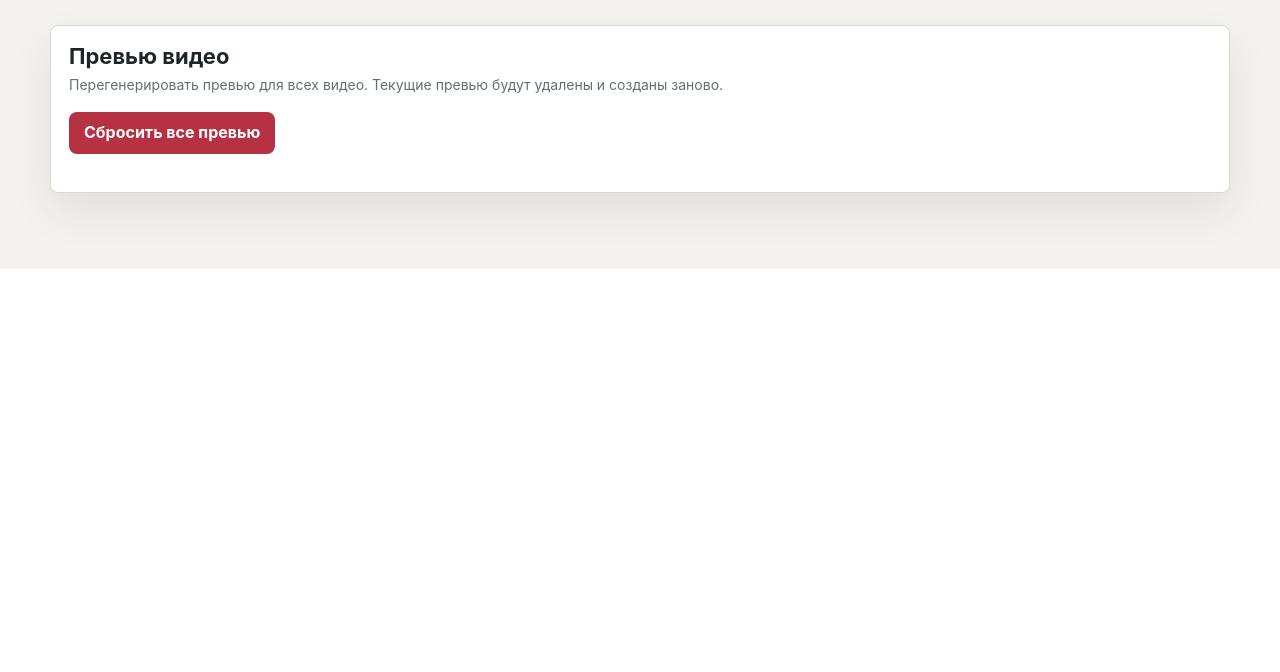
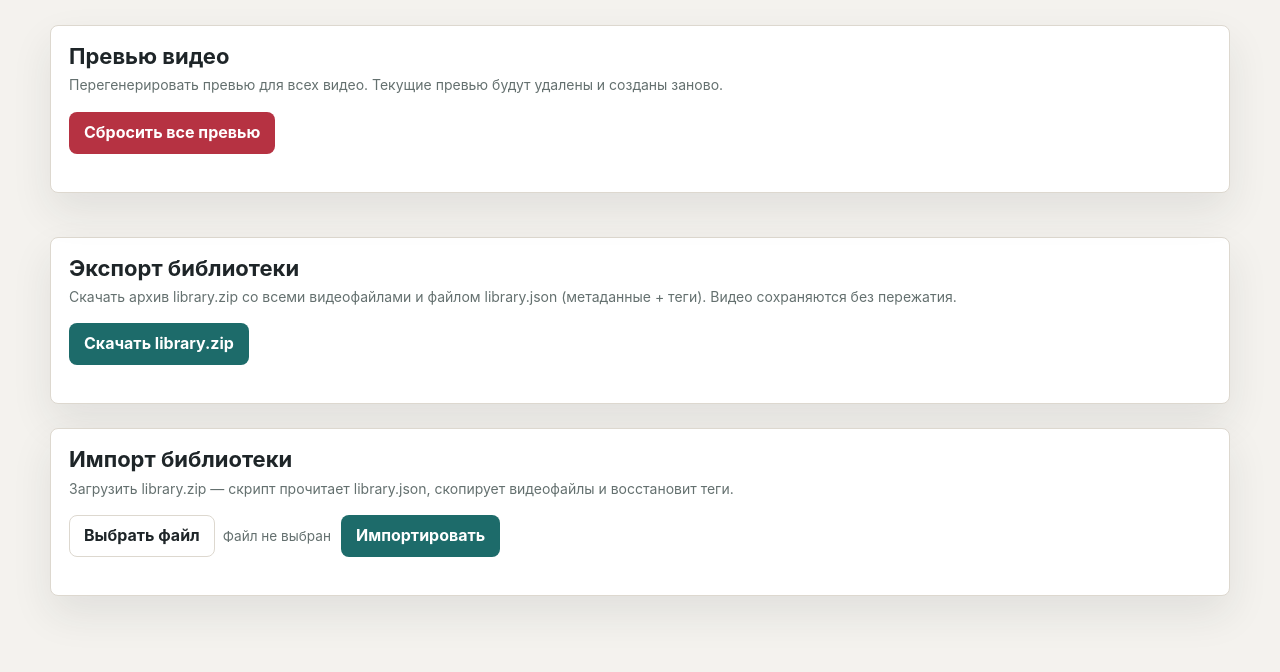
Before and after one commit to VoidEmptiness/Video-Library, a FastAPI app: template app/templates/settings.html in a window 1280 px wide. Shown: the part 670-1342 px from the top of the page. Before the commit the page ends 939 px from the top, so only its background shows below. Run offline with FastAPI, Linux system fonts and the light colour scheme; the template is opened without the code that fills it, so the values that code supplies are empty; parts of the project's set-up code (start-up, migrations or seed data) failed here and were passed over.

Commit message:
Добавлено | Настройки Добавлен экспорт/импорт видео с сохранением тегов Мелкие испралвения

```diff
--- a/app/database.py
+++ b/app/database.py
@@ -1,6 +1,6 @@
 import os
 
-from sqlalchemy import create_engine
+from sqlalchemy import create_engine, event
 from sqlalchemy.orm import sessionmaker
 
 
@@ -10,8 +10,19 @@ def _db_url() -> str:
 
 DATABASE_URL = _db_url()
 
-connect_args = {"check_same_thread": False} if DATABASE_URL.startswith("sqlite:") else {}
+_IS_SQLITE = DATABASE_URL.startswith("sqlite:")
+connect_args = {"check_same_thread": False} if _IS_SQLITE else {}
 engine = create_engine(DATABASE_URL, future=True, connect_args=connect_args)
+
+
+@event.listens_for(engine, "connect")
+def _set_sqlite_pragma(dbapi_connection, connection_record):
+    if _IS_SQLITE:
+        cursor = dbapi_connection.cursor()
+        cursor.execute("PRAGMA foreign_keys=ON")
+        cursor.close()
+
+
 SessionLocal = sessionmaker(bind=engine, autoflush=False, autocommit=False, future=True)
 
 
--- a/app/main.py
+++ b/app/main.py
@@ -85,7 +85,7 @@ def _migrate_db() -> None:
         for ix_name in indexes:
             if ix_name and "name" in ix_name.lower():
                 with engine.connect() as conn:
-                    conn.execute(text(f"DROP INDEX IF EXISTS \"{ix_name}\""))
+                    conn.execute(text("DROP INDEX IF EXISTS \"%s\"" % ix_name.replace("\"", "\"\"")))
                     conn.commit()
                 break
     except Exception:
@@ -1106,6 +1106,116 @@ def folder_view(
     )
 
 
+@app.get("/library/export")
+def library_export(
+    db: Annotated[Session, Depends(get_db)],
+    _: AdminUser,
+):
+    videos = list(
+        db.execute(
+            select(Video).options(joinedload(Video.tags)).order_by(Video.id)
+        )
+        .unique()
+        .scalars()
+    )
+    meta = []
+    buf = io.BytesIO()
+    with zipfile.ZipFile(buf, "w", zipfile.ZIP_STORED) as zf:
+        for video in videos:
+            src = video_path(video.filename)
+            if src.exists():
+                zf.write(str(src), video.filename)
+            meta.append({
+                "filename": video.filename,
+                "filename_720p": video.filename_720p,
+                "original_name": video.original_name,
+                "content_type": video.content_type,
+                "size_bytes": video.size_bytes,
+                "created_at": video.created_at.isoformat() if video.created_at else None,
+                "tags": [{"name": t.name, "description": t.description} for t in video.tags],
+            })
+        zf.writestr("library.json", json.dumps(meta, ensure_ascii=False, indent=2))
+    return Response(
+        content=buf.getvalue(),
+        media_type="application/zip",
+        headers={"Content-Disposition": 'attachment; filename="library.zip"'},
+    )
+
+
+@app.post("/library/import")
+def library_import(
+    db: Annotated[Session, Depends(get_db)],
+    _: AdminUserHTML,
+    file: UploadFile = File(...),
+):
+    raw = file.file.read()
+    try:
+        zf = zipfile.ZipFile(io.BytesIO(raw), "r")
+    except Exception:
+        raise HTTPException(status_code=400, detail="Invalid ZIP file")
+
+    if "library.json" not in zf.namelist():
+        raise HTTPException(status_code=400, detail="ZIP must contain library.json")
+
+    try:
+        items = json.loads(zf.read("library.json"))
+    except json.JSONDecodeError:
+        raise HTTPException(status_code=400, detail="Invalid library.json in archive")
+
+    if not isinstance(items, list):
+        items = [items]
+
+    ensure_dirs()
+    imported = 0
+    skipped = 0
+
+    for item in items:
+        filename = item.get("filename")
+        if not filename:
+            skipped += 1
+            continue
+
+        existing = db.scalar(select(Video).where(Video.filename == filename))
+        if existing:
+            skipped += 1
+            continue
+
+        dest = video_path(filename)
+        if filename in zf.namelist():
+            with dest.open("wb") as f:
+                f.write(zf.read(filename))
+        else:
+            skipped += 1
+            continue
+
+        video = Video(
+            filename=filename,
+            filename_720p=item.get("filename_720p"),
+            original_name=item.get("original_name", filename),
+            content_type=item.get("content_type", "application/octet-stream"),
+            size_bytes=item.get("size_bytes", dest.stat().st_size),
+        )
+        db.add(video)
+        db.flush()
+
+        for tag_item in item.get("tags", []):
+            name = tag_item.get("name")
+            if not name:
+                continue
+            tag = db.scalar(select(Tag).where(Tag.name == name))
+            if not tag:
+                tag = Tag(name=name, description=tag_item.get("description"))
+                db.add(tag)
+                db.flush()
+            video.tags.append(tag)
+
+        imported += 1
+
+    zf.close()
+    db.commit()
+    return _redirect(f"/?imported={imported}&skipped={skipped}")
+
+
 @app.get("/settings", response_class=HTMLResponse)
 def settings_page(
     request: Request,
@@ -1142,7 +1252,7 @@ def reset_thumbnails(
     db: Annotated[Session, Depends(get_db)],
     _: AdminUserHTML,
 ):
-    videos = db.query(Video).all()
+    videos = list(db.scalars(select(Video)))
     thumb_pairs: list[tuple[int, Path]] = []
     for video in videos:
         old_thumb = Path(video.thumbnail_path) if video.thumbnail_path else THUMB_DIR / f"{video.id}.jpg"
--- a/app/services/transcoding.py
+++ b/app/services/transcoding.py
@@ -208,6 +208,7 @@ def transcode_to_h264(
             stdout=subprocess.DEVNULL,
             stderr=subprocess.PIPE if video_id else subprocess.DEVNULL,
             text=True,
+            bufsize=1,
         )
 
         if video_id and proc.stderr:
--- a/app/static/app.css
+++ b/app/static/app.css
@@ -1621,8 +1621,53 @@ html[data-theme="dark"] .video-card:hover {
   color: #fff;
 }
 
+.file-picker {
+  display: flex;
+  align-items: center;
+  gap: 8px;
+}
+.file-picker input[type="file"] {
+  position: absolute;
+  width: 1px;
+  height: 1px;
+  opacity: 0;
+  pointer-events: none;
+}
+.file-picker-name {
+  font-size: 0.85rem;
+  color: var(--muted);
+  max-width: 240px;
+  overflow: hidden;
+  text-overflow: ellipsis;
+  white-space: nowrap;
+}
+
 .auth-divider {
   border: none;
   border-top: 1px solid var(--line);
   margin: 1.25rem 0;
 }
+
+.toast {
+  position: fixed;
+  bottom: 1.5rem;
+  right: 1.5rem;
+  z-index: 9999;
+  padding: 0.75rem 1.25rem;
+  border-radius: 8px;
+  background: var(--text);
+  color: var(--bg);
+  font-size: 0.9rem;
+  font-weight: 600;
+  box-shadow: 0 4px 16px rgba(0,0,0,0.25);
+  pointer-events: none;
+  transition: opacity 0.3s, transform 0.3s;
+}
+.toast--show {
+  opacity: 1;
+  transform: translateY(0);
+}
+.toast--hide {
+  opacity: 0;
+  transform: translateY(0.75rem);
+}
--- a/app/static/app.js
+++ b/app/static/app.js
@@ -757,10 +757,14 @@ function wireQualitySwitch() {
     if (!target) return;
 
     video.src = target.src;
-    video.currentTime = currentTime;
-    if (wasPlaying) {
-      video.play().catch(() => {});
-    }
+    const restore = () => {
+      video.currentTime = currentTime;
+      video.removeEventListener("loadedmetadata", restore);
+      if (wasPlaying) {
+        video.play().catch(() => {});
+      }
+    };
+    video.addEventListener("loadedmetadata", restore, { once: true });
   });
 }
 
@@ -1009,6 +1013,45 @@ updatePlayIcon();
   updateSeek();
 }
 
+function showToast(message) {
+  const el = document.getElementById("toast");
+  if (!el) return;
+  el.textContent = message;
+  el.hidden = false;
+  el.classList.remove("toast--hide");
+  el.classList.add("toast--show");
+  clearTimeout(el._timer);
+  el._timer = setTimeout(() => {
+    el.classList.remove("toast--show");
+    el.classList.add("toast--hide");
+    el._timer = setTimeout(() => { el.hidden = true; }, 300);
+  }, 4000);
+}
+
+function wireToast() {
+  const params = new URLSearchParams(window.location.search);
+  const imported = params.get("imported");
+  const skipped = params.get("skipped");
+  if (imported !== null) {
+    showToast(`Импортировано: ${imported}, пропущено: ${skipped || 0}`);
+    const url = new URL(window.location);
+    url.searchParams.delete("imported");
+    url.searchParams.delete("skipped");
+    history.replaceState({}, "", url);
+  }
+}
+
+function wireFilePicker() {
+  const btn = document.querySelector("[data-file-picker-btn]");
+  const input = document.getElementById("importFileInput");
+  const label = document.querySelector("[data-file-picker-name]");
+  if (!btn || !input || !label) return;
+  btn.addEventListener("click", () => input.click());
+  input.addEventListener("change", () => {
+    label.textContent = input.files[0]?.name || "Файл не выбран";
+  });
+}
+
 document.addEventListener("DOMContentLoaded", () => {
   wireSearchForm();
   wireUntaggedFilter();
@@ -1024,4 +1067,6 @@ document.addEventListener("DOMContentLoaded", () => {
   wireVolumeSlider();
   applyDefaultVolume();
   wireCustomControls();
+  wireToast();
+  wireFilePicker();
 });
--- a/app/templates/_layout.html
+++ b/app/templates/_layout.html
@@ -61,5 +61,7 @@
   <main class="shell">
     {% block content %}{% endblock %}
   </main>
+
+  <div id="toast" class="toast" hidden></div>
 </body>
 </html>
--- a/app/templates/settings.html
+++ b/app/templates/settings.html
@@ -20,7 +20,7 @@
         </button>
         <input type="range" name="default_volume" min="0" max="1" step="0.01" value="{{ default_volume }}"
                data-volume-slider class="volume-slider"
-         style="--volume-pct: {{ "%.0f"|format(default_volume * 100) }}%;" />
+         style='--volume-pct: {{ "%.0f"|format(default_volume * 100) }}%;' />
         <span data-volume-label class="volume-label">
           {{ "%.0f"|format(default_volume * 100) }}%
         </span>
@@ -71,4 +71,31 @@
       </div>
     </section>
   </form>
-{% endblock %}
+
+  <section class="section-block" style="margin-top:1.5rem">
+    <div class="panel-title">
+      <h2>Экспорт библиотеки</h2>
+      <p>Скачать архив library.zip со всеми видеофайлами и файлом library.json (метаданные + теги). Видео сохраняются без пережатия.</p>
+    </div>
+    <div class="toolbar">
+      <a class="button" href="/library/export">Скачать library.zip</a>
+    </div>
+  </section>
+
+  <form method="post" action="/library/import" enctype="multipart/form-data" class="form-stack" style="margin-top:1.5rem">
+    <section class="section-block">
+      <div class="panel-title">
+        <h2>Импорт библиотеки</h2>
+        <p>Загрузить library.zip — скрипт прочитает library.json, скопирует видеофайлы и восстановит теги.</p>
+      </div>
+      <div class="toolbar">
+        <div class="file-picker">
+          <input type="file" name="file" id="importFileInput" accept=".zip" required />
+          <button type="button" class="button secondary" data-file-picker-btn>Выбрать файл</button>
+          <span class="file-picker-name" data-file-picker-name>Файл не выбран</span>
+        </div>
+        <button class="button" type="submit" onclick="return confirm('Импортировать видео из ZIP? Существующие видео с таким же filename будут пропущены.')">Импортировать</button>
+      </div>
+    </section>
+  </form>
+  {% endblock %}
```
